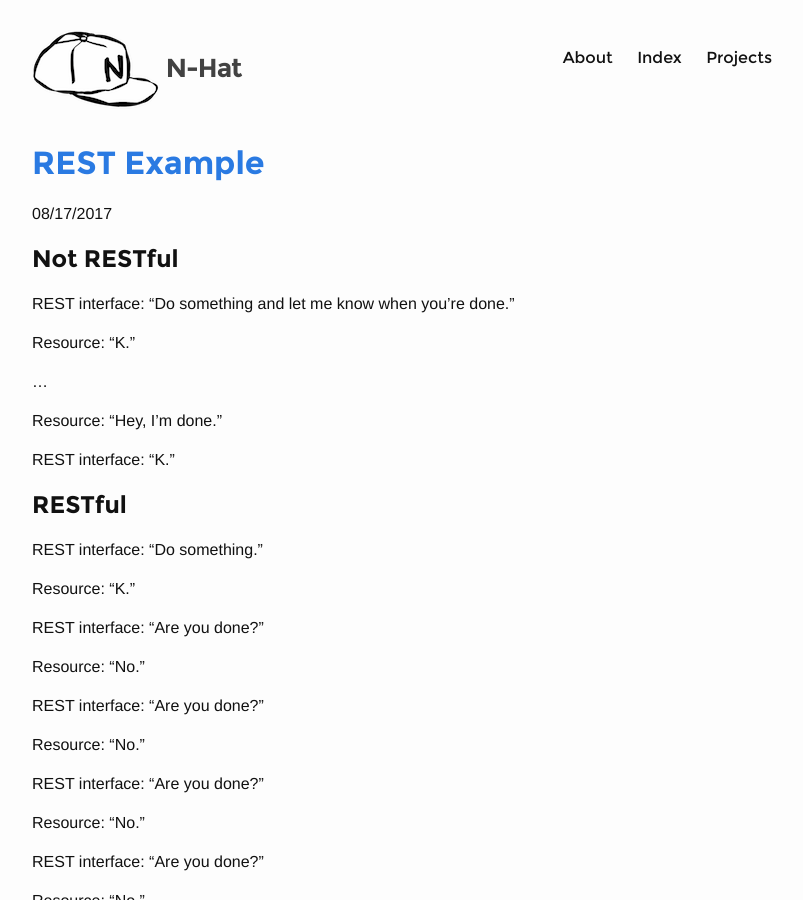
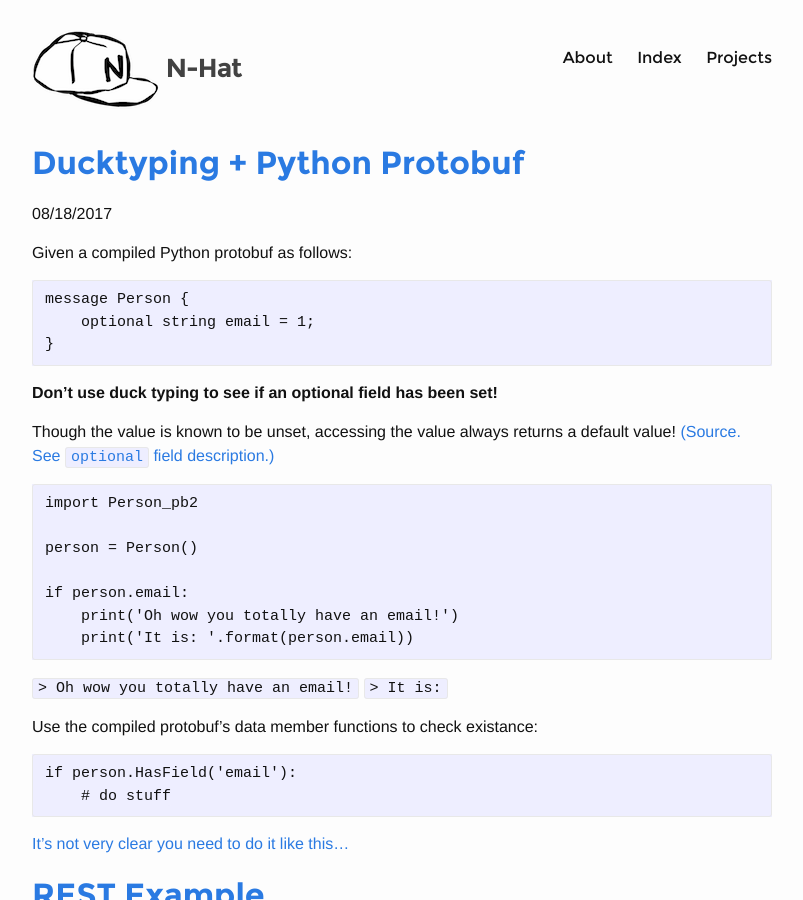
Before and after one commit to nhatbui/nhatbui.github.io, a Jekyll site: the page built from index.html, in a window 1280 px wide and 900 px high. Shown: the whole window, without its empty margins (238-1041 px from the left). Built offline with Jekyll 4.4.1, drawn with Linux system fonts in a browser that asks for light colours; the list of posts is cut into pages by our own code; some of the changed text lies outside the part shown.

Commit message:
future ducktyping + protobuf post. Set config to hide future posts

````diff
--- a/_config.yml
+++ b/_config.yml
@@ -24,6 +24,7 @@ paginate-page: "page:num"
 
 # Build settings
 markdown: kramdown
+future: false
 
 gems:
   - jekyll-sitemap
--- /dev/null
+++ b/_posts/2017-08-18-ducktypingprotobufs.md
@@ -0,0 +1,43 @@
+---
+layout: post
+title: Ducktyping + Python Protobuf
+description: Don't use ducktyping to see existance of optional fields in a Python protobuf.
+author: Nhat Bui
+tags: protobuf, protocol buffer, Python, duck typing, programming, software
+category: programming
+---
+
+Given a compiled Python protobuf as follows:
+
+```
+message Person {
+    optional string email = 1;
+}
+```
+
+__Don't use duck typing to see if an optional field has been set!__
+
+Though the value is known to be unset, accessing the value always returns
+a default value! [(Source. See `optional` field description.)](https://developers.google.com/protocol-buffers/docs/pythontutorial#defining-your-protocol-format)
+
+```
+import Person_pb2
+
+person = Person()
+
+if person.email:
+    print('Oh wow you totally have an email!')
+    print('It is: '.format(person.email))
+```
+
+`> Oh wow you totally have an email!`
+`> It is:`
+
+Use the compiled protobuf's data member functions to check existance:
+
+```
+if person.HasField('email'):
+    # do stuff
+```
+
+[It's not very clear you need to do it like this...](https://developers.google.com/protocol-buffers/docs/reference/python/google.protobuf.message.Message-class#HasField)
````
